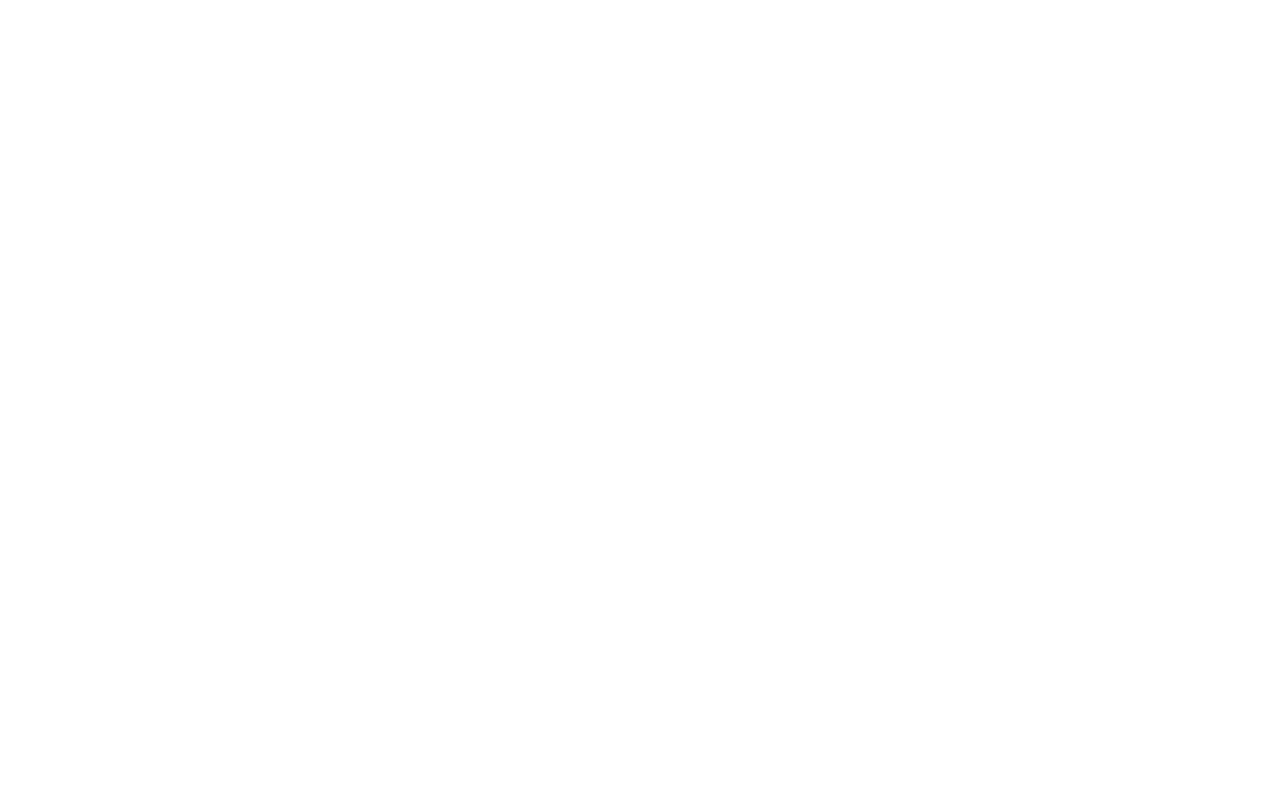
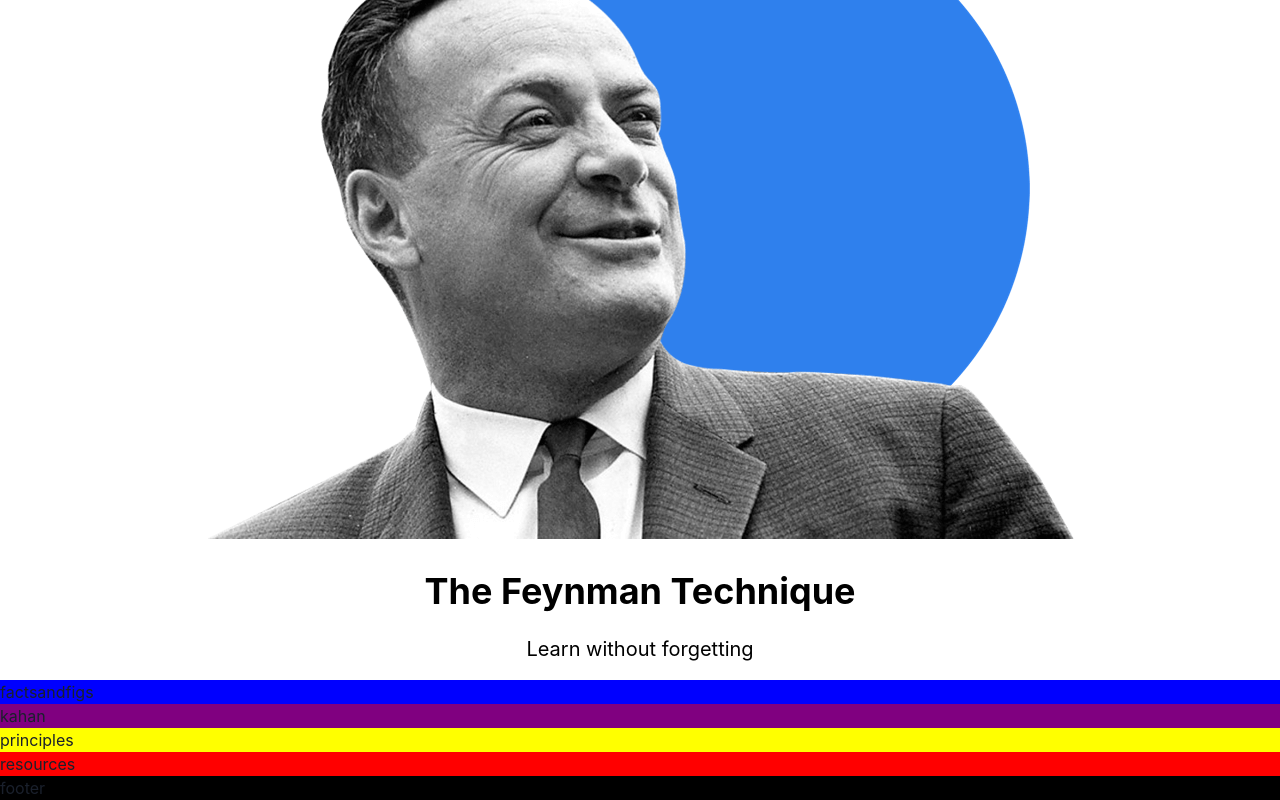
Before and after one commit to rhwette/HowToLearn, a React (Vite) app: page / in a window 1280 px wide. Shown: the part 2995-3795 px from the top of the page. Before the commit the page ends 2991 px from the top, so only its background shows below. Built offline with nearby package versions, Linux system fonts and the light colour scheme.

Commit message:
add Feynman block

```diff
--- a/src/App.tsx
+++ b/src/App.tsx
@@ -5,6 +5,7 @@ import Problems from './components/Problems';
 import Techniques from './components/Techniques';
 import Ted from './components/Ted';
 import Oakley from './components/Oakley';
+import Feynman from './components/Feynman';
 
 function App() {
   return (
@@ -48,8 +49,8 @@ function App() {
           <Oakley />
         </GridItem>
 
-        <GridItem area="feynman" bg="green">
-          feynman
+        <GridItem area="feynman" bg="white">
+          <Feynman />
         </GridItem>
 
         <GridItem area="factsandfigs" bg="blue">
--- /dev/null
+++ b/src/components/Feynman.tsx
@@ -0,0 +1,33 @@
+import { Image, Text, Center, Box } from '@chakra-ui/react';
+import feynmanImage from '../assets/feynman.png';
+
+const Feynman = () => {
+  return (
+    <Center>
+      <Box pt="50px" bg="white">
+        <Image src={feynmanImage} />
+        <Text
+          textAlign="center"
+          pt="25px"
+          px="50px"
+          color="#000"
+          fontSize="4xl"
+          fontWeight="bold"
+        >
+          The Feynman Technique
+        </Text>
+        <Text
+          textAlign="center"
+          px="50px"
+          color="#000"
+          fontSize="xl"
+          fontWeight="normal"
+        >
+          Learn without forgetting
+        </Text>
+      </Box>
+    </Center>
+  );
+};
+
+export default Feynman;
```
